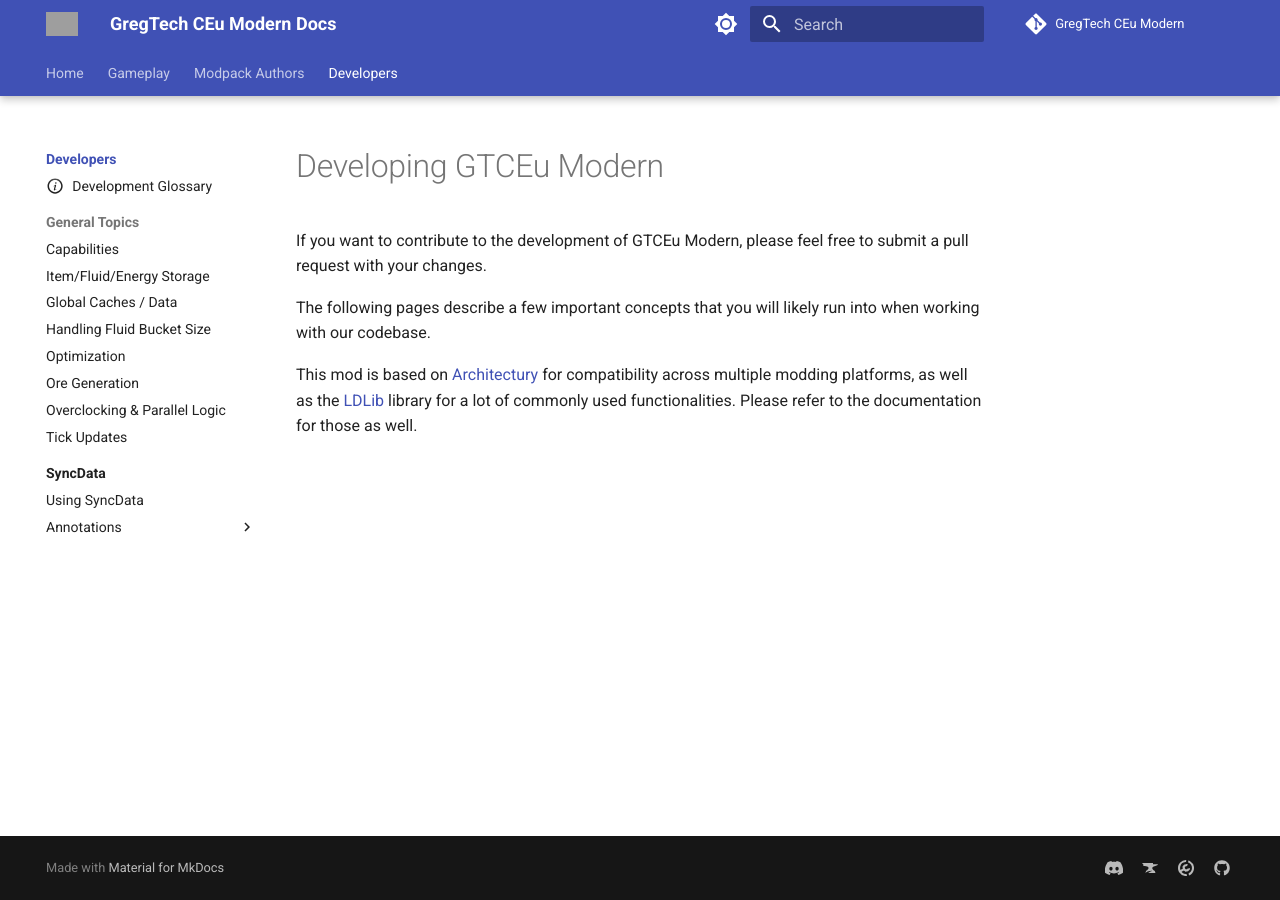
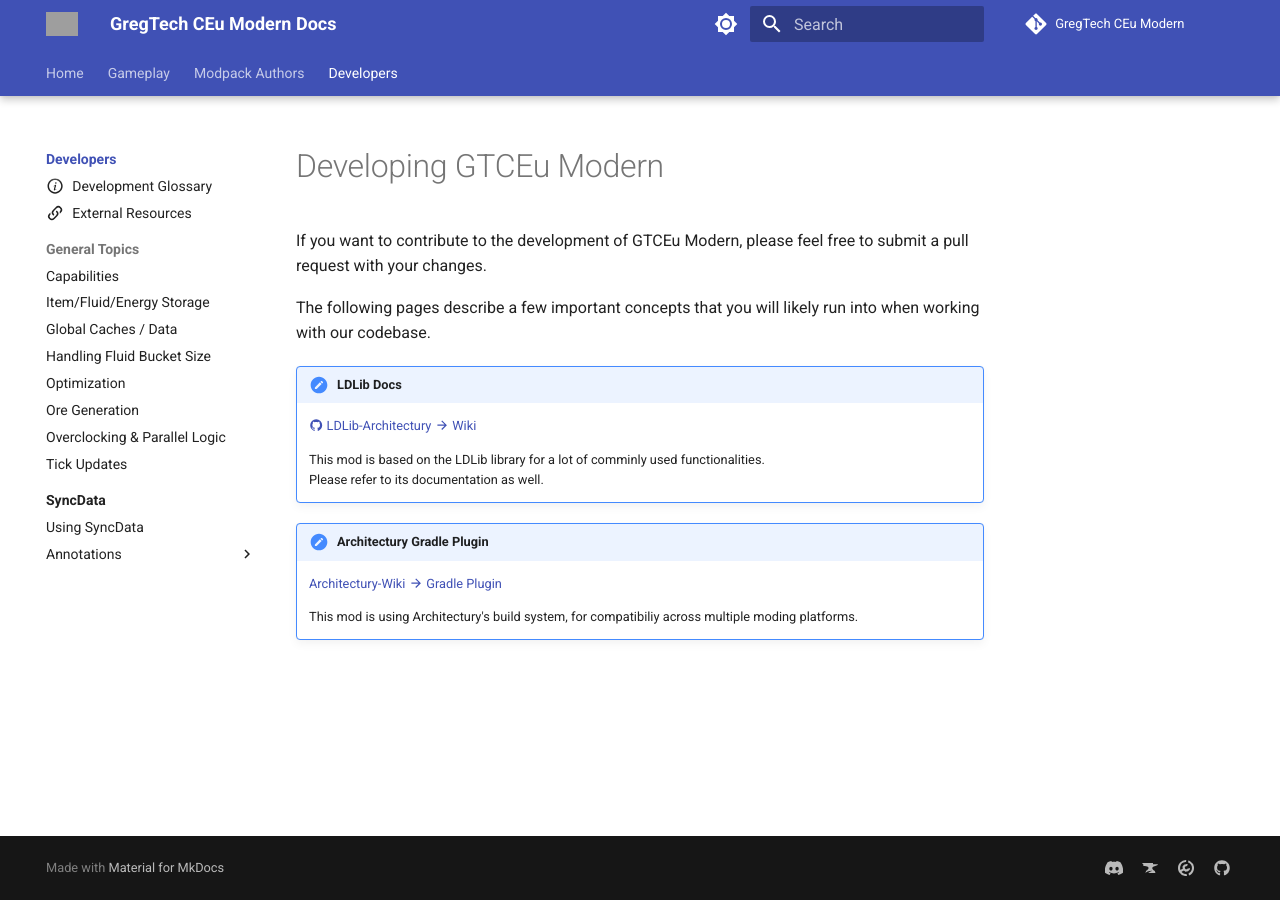
Before and after one commit to GregTechCEu/gtceu-modern-docs, an MkDocs documentation site: the page built from docs/Development/index.md, in a window 1280 px wide. Built offline with MkDocs 1.6.1 and Material for MkDocs 9.7.7, drawn with Linux system fonts in a browser that asks for light colours; comment, search, counter and statistics services are not loaded; grey boxes are pictures that could not be loaded.

Commit message:
Wiki download link & modding resources page (#16)
* chore: add download link

* style: missing newline

* fix: typo

* chore: rename page

* docs: add external resources for mod dev

* docs(dev): add links to ldlib and registrate docs

* refactor: replace github icon with smaller material version

```diff
--- a/docs/Development/index.md
+++ b/docs/Development/index.md
@@ -10,6 +10,13 @@
 
 The following pages describe a few important concepts that you will likely run into when working with our codebase.
 
-This mod is based on [Architectury](https://docs.architectury.dev/start) for compatibility across multiple modding
-platforms, as well as the [LDLib](https://github.com/Low-Drag-MC/LDLib-Architectury/wiki) library for a lot of
-commonly used functionalities. Please refer to the documentation for those as well.
+!!! link "LDLib Docs"
+    [:material-github: LDLib-Architectury :material-arrow-right: Wiki](https://github.com/Low-Drag-MC/LDLib-Architectury/wiki)
+
+    This mod is based on the LDLib library for a lot of comminly used functionalities.
+    Please refer to its documentation as well.
+
+!!! link "Architectury Gradle Plugin"
+    [Architectury-Wiki :material-arrow-right: Gradle Plugin](https://docs.architectury.dev/plugin/introduction)
+
+    This mod is using Architectury's build system, for compatibiliy across multiple moding platforms.
```
Also changed, not shown: README.md (+1 -1 lines), docs/Development/External-Resources.md (added, +67 -0 lines), docs/index.md (+5 -0 lines), docs/Development/.pages, docs/Development/Glossary.md (renamed from docs/Development/_Glossary.md).
